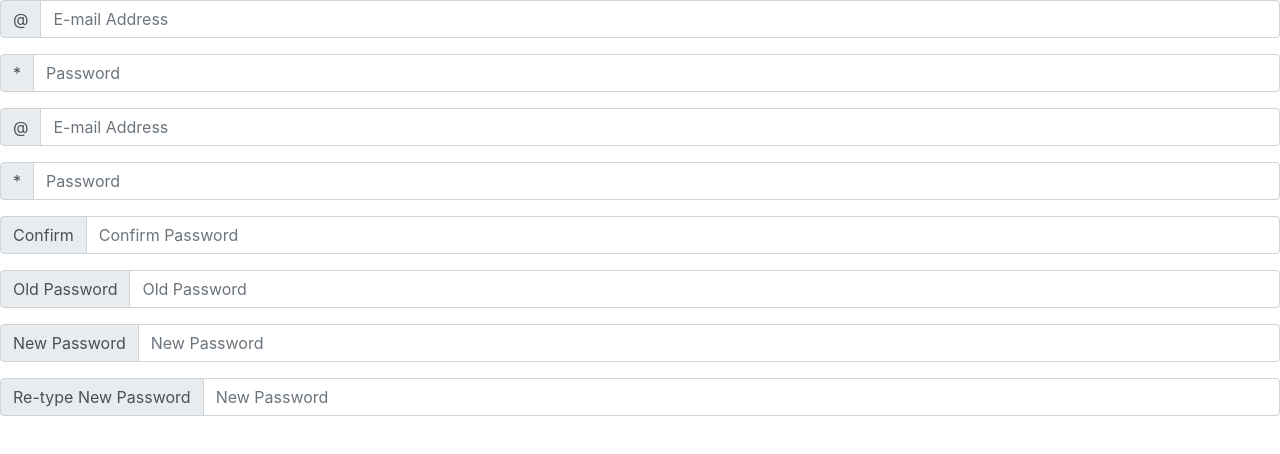
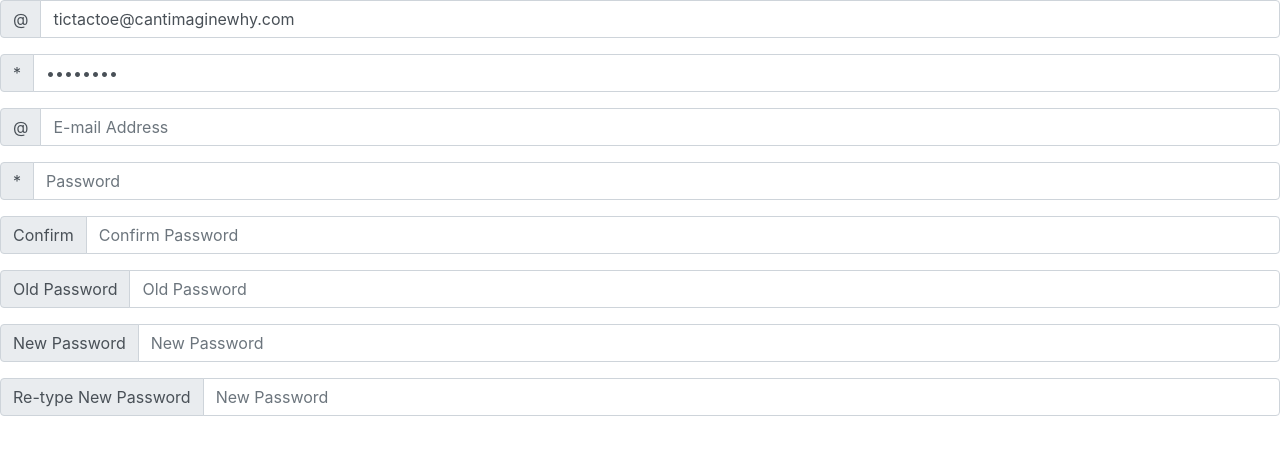
Before and after one commit to acharliekelly/ttt-client, a website built with webpack: page public/snippets/forms.html in a window 1280 px wide. Built offline with nearby package versions, Linux system fonts and the light colour scheme.

Commit message:
remove options content
temporarily add test email/pw for convenience

```diff
--- a/public/snippets/forms.html
+++ b/public/snippets/forms.html
@@ -7,7 +7,7 @@
       <span class="input-group-text">@</span>
     </div>
     <input id="emailField" class="form-control" name="credentials[email]"
-      type="email" placeholder="E-mail Address" autocomplete="true">
+      type="email" placeholder="E-mail Address" autocomplete="true" value="tictactoe@cantimaginewhy.com">
   </div>
 
   <div class="input-group mb-3">
@@ -15,7 +15,7 @@
       <span class="input-group-text">*</span>
     </div>
     <input id="passwordField" class="form-control" name="credentials[password]"
-      type="password" placeholder="Password" autocomplete="true">
+      type="password" placeholder="Password" autocomplete="true" value="password">
   </div>
 
 </div>
```
